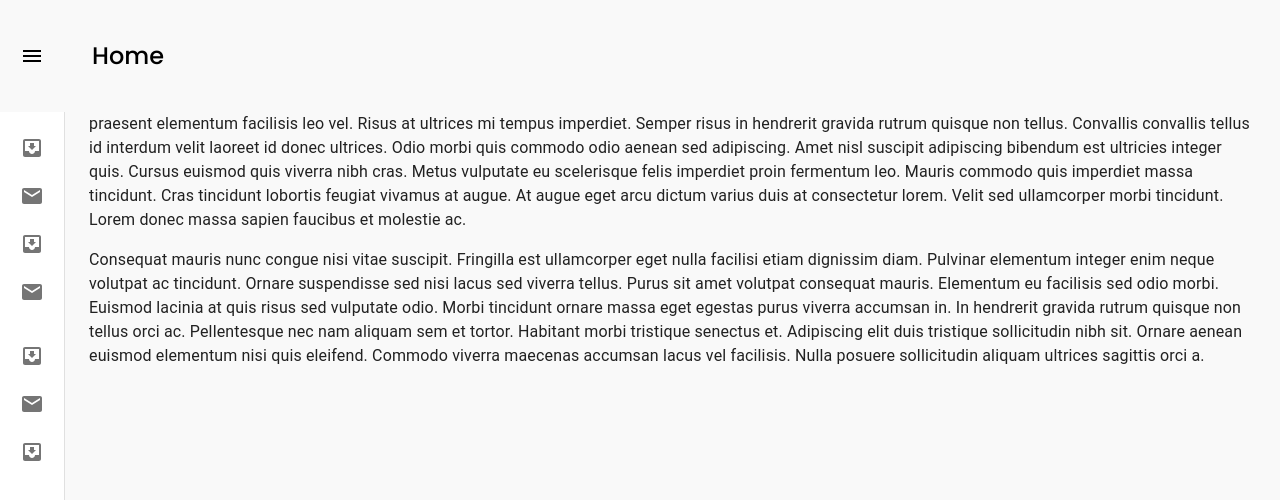
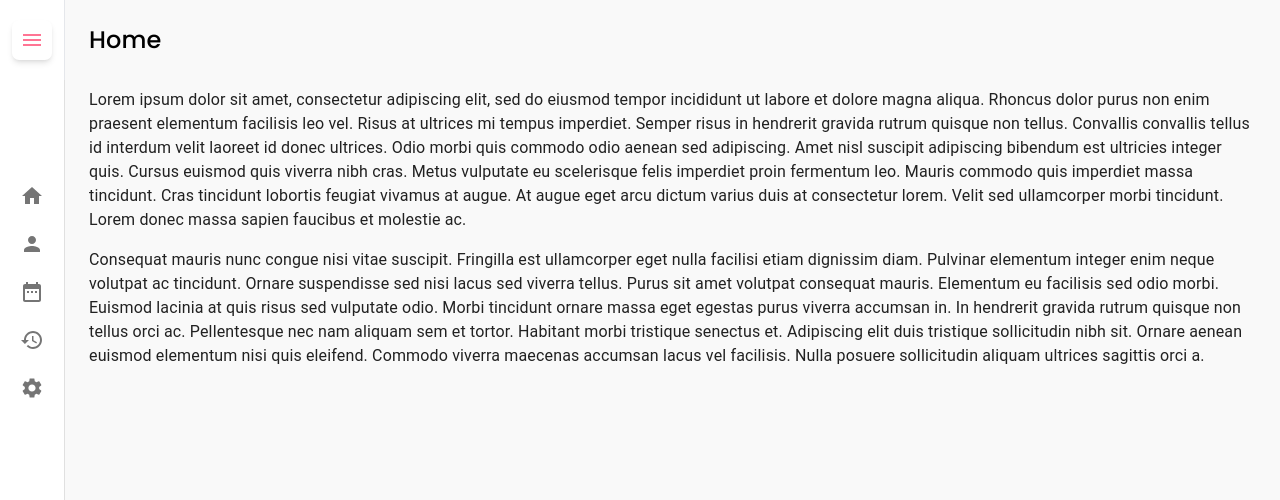
Before and after one commit to DeveloperDolon/Rainier-job-task, a React (Vite) app: page / in a window 1280 px wide. Shown: the top 500 px of the page. Built offline with nearby package versions, Linux system fonts and the light colour scheme.

Commit message:
meun added commit

```diff
--- a/src/pages/HomePage.jsx
+++ b/src/pages/HomePage.jsx
@@ -15,11 +15,33 @@ import ListItem from '@mui/material/ListItem';
 import ListItemButton from '@mui/material/ListItemButton';
 import ListItemIcon from '@mui/material/ListItemIcon';
 import ListItemText from '@mui/material/ListItemText';
-import InboxIcon from '@mui/icons-material/MoveToInbox';
-import MailIcon from '@mui/icons-material/Mail';
 import iconVector from "../assets/Icon_Vector.svg";
+import { DateRange, History, Home, Person, Settings } from '@mui/icons-material';
 
 const drawerWidth = 300;
+
+const menuItems = [
+    {
+        item: "Home",
+        icon: <Home></Home>
+    },
+    {
+        item: "Patient Profile",
+        icon: <Person></Person>
+    },
+    {
+        item: "Appointments",
+        icon: <DateRange></DateRange>
+    },
+    {
+        item: "Medical History",
+        icon: <History></History>
+    },
+    {
+        item: "Settings",
+        icon: <Settings></Settings>
+    }
+]
 
 const openedMixin = (theme) => ({
     width: drawerWidth,
@@ -87,64 +109,74 @@ const Drawer = styled(MuiDrawer, { shouldForwardProp: (prop) => prop !== 'open'
 );
 
 export default function HomePage() {
+    const [toolPadding, setToolPadding] = React.useState(24);
     const theme = useTheme();
     const [open, setOpen] = React.useState(false);
 
     const handleDrawerOpen = () => {
         setOpen(true);
+        setToolPadding(0);
     };
 
     const handleDrawerClose = () => {
         setOpen(false);
+        setToolPadding(24);
     };
 
     return (
-        <Box sx={{ display: 'flex' }}>
+        <Box sx={{ display: 'flex', border: "0px" }}>
             <CssBaseline />
             <AppBar style={{boxShadow: "none"}} position="fixed" open={open}>
-                <Toolbar className='bg-[#F9F9F9] text-black'>
+                <Toolbar style={{paddingLeft: toolPadding, paddingRight: 0}} className='bg-white flex text-black'>
                     <IconButton
-                        color="inherit"
+                        className='shadow-md'
+                        color="#FF7594"
                         aria-label="open drawer"
                         onClick={handleDrawerOpen}
                         edge="start"
                         sx={{
-                            marginRight: 5,
+                            borderRadius: "7px",
+                            backgroundColor: "white",
+                            marginRight: 1.5,
                             ...(open && { display: 'none' }),
                         }}
                     >
-                        <MenuIcon />
+                        <MenuIcon className='text-[#FF7594]'/>
                     </IconButton>
-                    <Typography variant="h5" className='md:py-10 py-5' noWrap component="div">
-                        <span className='font-medium'>
+                    <Typography className='flex-1 border-l md:py-6 py-5 bg-[#F9F9F9] pl-6' noWrap component="div">
+                        <span className='font-medium md:text-2xl text-lg'>
                             Home
                         </span>
                     </Typography>
                 </Toolbar>
             </AppBar>
             <Drawer style={{
-                border:"0px"
+                border:"0px",
             }} variant="permanent" open={open}>
-                <DrawerHeader className='flex justify-start'>
-                    <div className='flex justify-between items-center md:gap-5 gap-3 px-5 py-5 md:py-10'>
+                <DrawerHeader sx={{border: "0px"}} className='flex justify-end'>
+                    <div className='flex w-full pl-5 justify-start items-center md:gap-5 gap-3 md:py-6 py-4'>
                         <img src={iconVector} alt="" />
                         <h1 className='md:text-3xl text-xl font-medium'>Medl<span className='text-[#FF7594]'>Doc</span></h1>
                     </div>
-                    <IconButton style={{
-
+                    <IconButton className='shadow-md' style={{
+                        zIndex: 100
                     }} onClick={handleDrawerClose}>
                         {theme.direction === 'rtl' ? <ChevronRightIcon /> : <ChevronLeftIcon />}
                     </IconButton>
                 </DrawerHeader>
-                <List>
-                    {['Inbox', 'Starred', 'Send email', 'Drafts'].map((text, index) => (
-                        <ListItem key={text} disablePadding sx={{ display: 'block' }}>
+
+                <List sx={{
+                    mt: 10
+                }}>
+                    {menuItems?.map((text, index) => (
+                        <ListItem key={index} disablePadding sx={{ display: 'block' }}>
                             <ListItemButton
                                 sx={{
                                     minHeight: 48,
                                     justifyContent: open ? 'initial' : 'center',
                                     px: 2.5,
                                 }}
+                                className='font-medium'
                             >
                                 <ListItemIcon
                                     sx={{
@@ -152,40 +184,17 @@ export default function HomePage() {
                                         mr: open ? 3 : 'auto',
                                         justifyContent: 'center',
                                     }}
+
                                 >
-                                    {index % 2 === 0 ? <InboxIcon /> : <MailIcon />}
+                                    {text?.icon}
                                 </ListItemIcon>
-                                <ListItemText primary={text} sx={{ opacity: open ? 1 : 0 }} />
-                            </ListItemButton>
-                        </ListItem>
-                    ))}
-                </List>
-                <List>
-                    {['All mail', 'Trash', 'Spam'].map((text, index) => (
-                        <ListItem key={text} disablePadding sx={{ display: 'block' }}>
-                            <ListItemButton
-                                sx={{
-                                    minHeight: 48,
-                                    justifyContent: open ? 'initial' : 'center',
-                                    px: 2.5,
-                                }}
-                            >
-                                <ListItemIcon
-                                    sx={{
-                                        minWidth: 0,
-                                        mr: open ? 3 : 'auto',
-                                        justifyContent: 'center',
-                                    }}
-                                >
-                                    {index % 2 === 0 ? <InboxIcon /> : <MailIcon />}
-                                </ListItemIcon>
-                                <ListItemText primary={text} sx={{ opacity: open ? 1 : 0 }} />
+                                <ListItemText primary={text?.item} sx={{ opacity: open ? 1 : 0 }} />
                             </ListItemButton>
                         </ListItem>
                     ))}
                 </List>
             </Drawer>
-            <Box component="main" className='bg-[#F9F9F9] min-h-[calc(100vh)]' sx={{ flexGrow: 1, p: 3 }}>
+            <Box component="main" className='bg-[#F9F9F9] min-h-[calc(100vh)]' sx={{ flexGrow: 1, p: 3, border: "0px" }}>
                 <DrawerHeader />
                 <Typography paragraph>
                     Lorem ipsum dolor sit amet, consectetur adipiscing elit, sed do eiusmod
```
